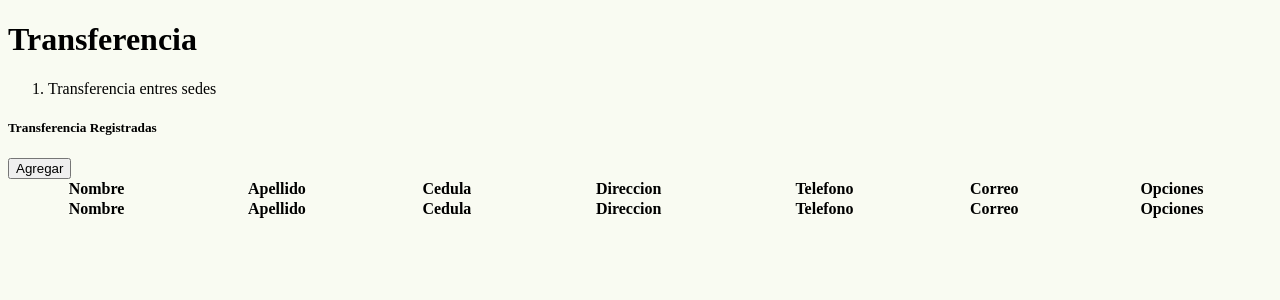
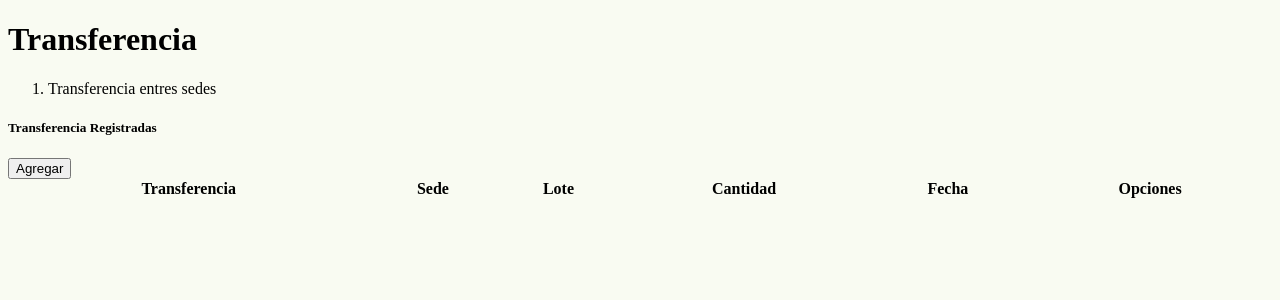
Before and after one commit to ricardojparram/Inventario-Wesley, a PHP site: template vista/interno/transferenciaVista.php in a window 1280 px wide. Shown: the top 300 px of the page. Run offline with PHP 8.4, Linux system fonts and the light colour scheme; the template is opened without the code that fills it, so the values that code supplies are empty.

Commit message:
add: listar adelantado en el trabajo(falta confirmar los datos que lleva y cuales se guardan)

```diff
--- a/assets/js/transferencia.js
+++ b/assets/js/transferencia.js
@@ -1,23 +1,31 @@
-$(document).ready(function(){
-	let mostrar
-	let registrarPermiso, editarPermiso, eliminarPermiso;
-	$.getJSON("getPermisos", function(permisos){
-			registrarPermiso = (typeof permisos.Editar === 'undefined') ? 'disabled' : '';
-			editarPermiso = (typeof permisos.Editar === 'undefined') ? 'disabled' : '';
-			eliminarPermiso = (typeof permisos.Eliminar === 'undefined') ? 'disabled' : '';
-	}).then(() => rellenar(true));
+$(document).ready(function () {
+  let mostrar;
+  let registrarPermiso, editarPermiso, eliminarPermiso;
+  console.log("sdg");
+  $.post(
+    "",
+    { getPermisos: "" },
+    function (permisos) {
+      registrarPermiso =
+        typeof permisos.Editar === "undefined" ? "disabled" : "";
+      editarPermiso = typeof permisos.Editar === "undefined" ? "disabled" : "";
+      eliminarPermiso =
+        typeof permisos.Eliminar === "undefined" ? "disabled" : "";
+    },
+    "json",
+  ).then(() => rellenar(true));
 
-	function rellenar(bitacora = false){
-	    $.post("",{mostrar: "", bitacora},function(data){
-	        let tabla;
-	        JSON.parse(data).forEach(row => {
-	            tabla += `
+  function rellenar(bitacora = false) {
+    $.post("", { mostrar: "", bitacora }, function (data) {
+      let tabla;
+      JSON.parse(data).forEach((row) => {
+        tabla += `
 	                <tr>
-	                    <td>${row.rif}</th>
-	                    <td scope="col">${row.razon_social}</td>
-	                    <td scope="col">${row.direccion}</td>
-	                    <td scope="col">${row.telefono}</td>
-	                    <td scope="col">${(row.contacto == null) ? '' : row.contacto}</td>
+	                    <td>${row.id_transferencia}</th>
+	                    <td scope="col">${row.id_sede}</td>
+	                    <td scope="col">${row.id_lote}</td>
+	                    <td scope="col">${row.cantidad}</td>
+	                    <td scope="col">${row.fecha ? row.fecha : ""}</td>
 	                    <td >
 	                    	<span class="d-flex justify-content-center">
 	                    		<button type="button" ${editarPermiso} class="btn btn-success editar mx-2" id="${row.cod_lab}" data-bs-toggle="modal" data-bs-target="#Editar"><i class="bi bi-pencil"></i></button>
@@ -25,12 +33,12 @@ $(document).ready(function(){
 	                    	</span>
 	                    </td>
 	                </tr>`;
-	        });
-	        $('#tableMostrar tbody').html(tabla);
-	        mostrar = $('#tableMostrar').DataTable({resposive: true});
-	    }).fail((e)=>{
-	    	Toast.fire({ icon: 'error', title: 'Ha ocurrido un error.' });
-	    	throw new Error('Error al mostrar listado: '+e);
-	    })
-    }
-})
+      });
+      $("#tabla tbody").html(tabla);
+      mostrar = $("#tabla").DataTable({ resposive: true });
+    }).fail((e) => {
+      Toast.fire({ icon: "error", title: "Ha ocurrido un error." });
+      throw new Error("Error al mostrar listado: " + e);
+    });
+  }
+});
--- a/vista/interno/transferenciaVista.php
+++ b/vista/interno/transferenciaVista.php
@@ -62,26 +62,14 @@
                   <thead>
 
                     <tr>
-                      <th scope="col">Nombre</th>
-                      <th scope="col">Apellido</th>
-                      <th scope="col">Cedula</th>
-                      <th scope="col">Direccion</th>
-                      <th scope="col">Telefono</th>
-                      <th scope="col">Correo</th>
+                      <th scope="col">Transferencia</th>
+                      <th scope="col">Sede</th>
+                      <th scope="col">Lote</th>
+                      <th scope="col">Cantidad</th>
+                      <th scope="col">Fecha</th>
                       <th scope="col">Opciones</th>
                     </tr>
                   </thead>
-                  <tfoot>
-                    <tr>
-                      <th scope="col">Nombre</th>
-                      <th scope="col">Apellido</th>
-                      <th scope="col">Cedula</th>
-                      <th scope="col">Direccion</th>
-                      <th scope="col">Telefono</th>
-                      <th scope="col">Correo</th>
-                      <th scope="col">Opciones</th>
-                    </tr>
-                  </tfoot>
                   <tbody id="tbody">
 
 
@@ -100,6 +88,6 @@
 </body>
 
  <?php $VarComp->js();?>
-
+ <script type="text/javascript" src="assets/js/transferencia.js"></script>
 
 </html>
```
Also changed, not shown: 2 other files.
